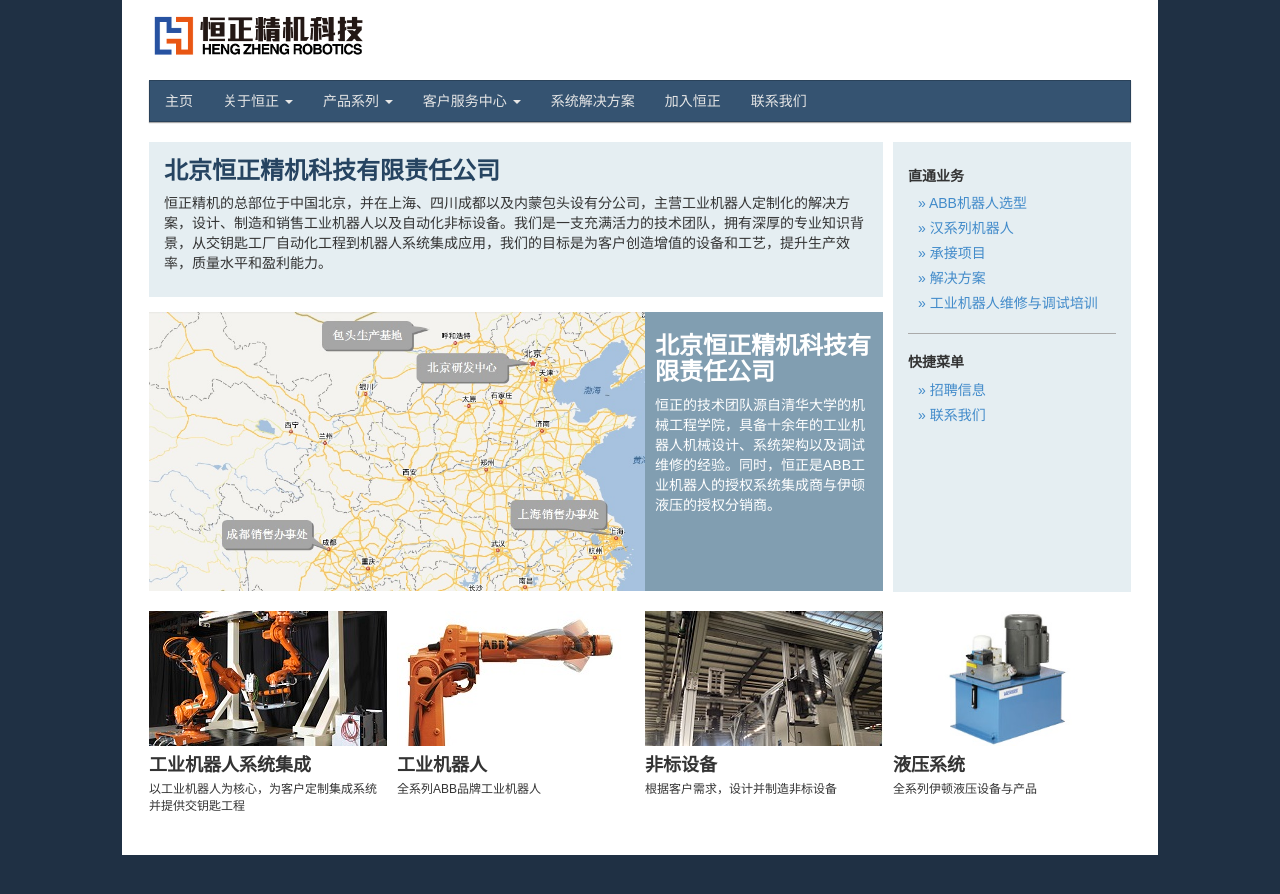
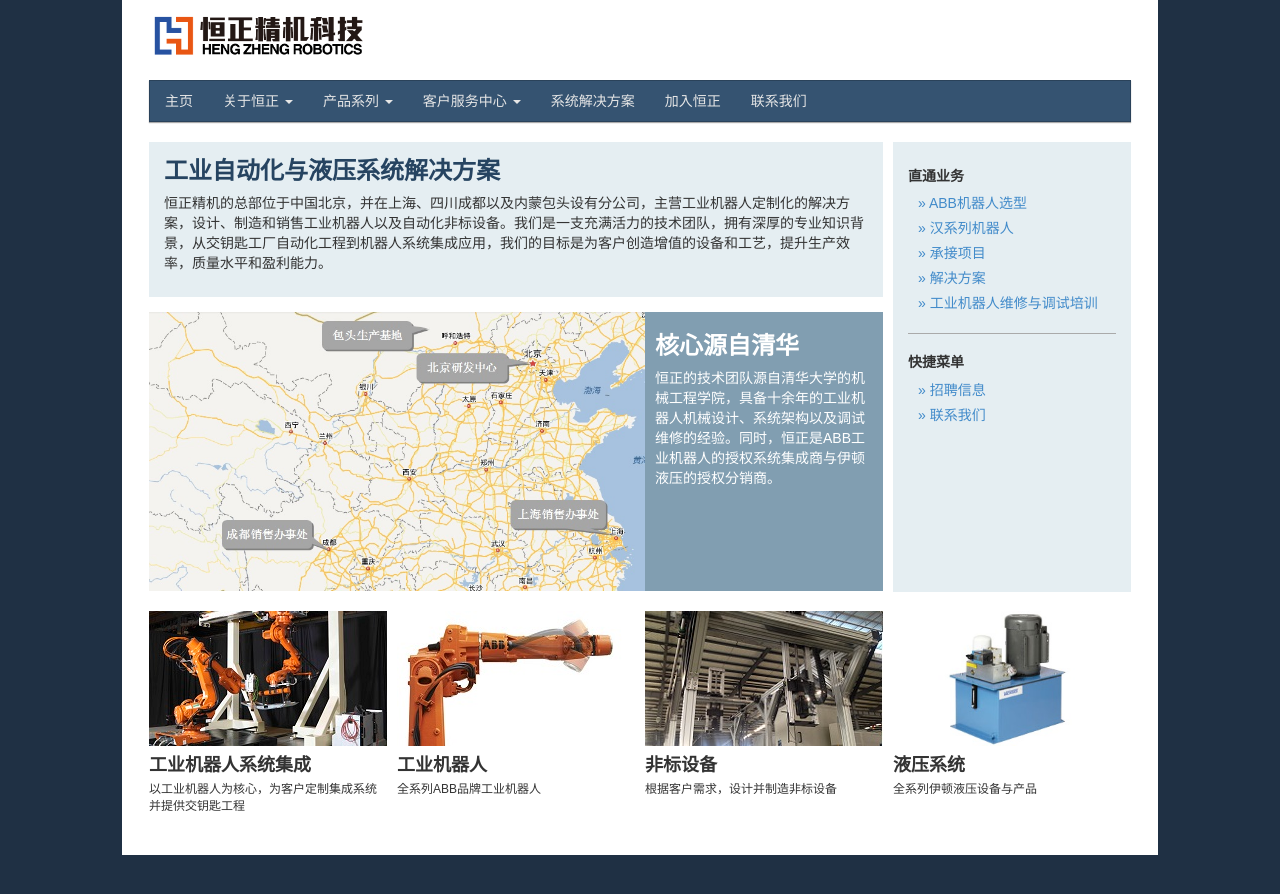
Before and after one commit to NeoHuang/HenZheng, a Jekyll site: the page built from index.html, in a window 1280 px wide. Shown: the top 894 px of the page. Built offline with Jekyll 4.4.1, drawn with Linux system fonts in a browser that asks for light colours.

Commit message:
change title back

```diff
--- a/about.html
+++ b/about.html
@@ -10,7 +10,7 @@ layout: default
     <div class="col-lg-6 col-md-6">
         <div style="padding-left:10px; padding-right:10px">
             <h2>量身定制的工业自动化解决方案</h2>
-            <p>北京恒正精机科技有限责任公司的总部位于中国北京，并在上海、四川成都以及内蒙包头设有分公司，主营工业机器人定制化的解决方案，设计、制造和销售工业机器人以及自动化非标设备。我们是一支充满活力的技术团队，拥有深厚的专业知识背景，从交钥匙工厂自动化工程到机器人系统集成应用，我们的目标是为客户创造增值的设备和工艺，提升生产效率，质量水平和盈利能力。</p>
+            <p>恒正精机的总部位于中国北京，并在上海、四川成都以及内蒙包头设有分公司，主营工业机器人定制化的解决方案，设计、制造和销售工业机器人以及自动化非标设备。我们是一支充满活力的技术团队，拥有深厚的专业知识背景，从交钥匙工厂自动化工程到机器人系统集成应用，我们的目标是为客户创造增值的设备和工艺，提升生产效率，质量水平和盈利能力。</p>
 
             <p>恒正精机组建有一支非常优秀的顾问和工程师团队，他们拥有不同的行业背景，具备丰富的设计经验，共同为最具挑战性和苛刻性的制造需求提供独特的设计概念和解决方案。针对客户提出的技术指标，每个项目的设计，制造和测试都依据国际标准进行。系统中所应用的元件均采自最高品质，确保项目达到世界级水平。</p>
 
--- a/index.html
+++ b/index.html
@@ -31,7 +31,7 @@ layout: default
     <div class="contentStage">
 
         <div class="intro-box">
-            <h2>北京恒正精机科技有限责任公司</h2>
+            <h2>工业自动化与液压系统解决方案</h2>
             恒正精机的总部位于中国北京，并在上海、四川成都以及内蒙包头设有分公司，主营工业机器人定制化的解决方案，设计、制造和销售工业机器人以及自动化非标设备。我们是一支充满活力的技术团队，拥有深厚的专业知识背景，从交钥匙工厂自动化工程到机器人系统集成应用，我们的目标是为客户创造增值的设备和工艺，提升生产效率，质量水平和盈利能力。
 
         </div>
@@ -41,7 +41,7 @@ layout: default
             </div>
 
             <div class="intro-img-txt">
-                <h2 style="color:#fff;">北京恒正精机科技有限责任公司</h2>
+                <h2 style="color:#fff;">核心源自清华</h2>
                 <p>恒正的技术团队源自清华大学的机械工程学院，具备十余年的工业机器人机械设计、系统架构以及调试维修的经验。同时，恒正是ABB工业机器人的授权系统集成商与伊顿液压的授权分销商。</p>
             </div>
         </div>
```
